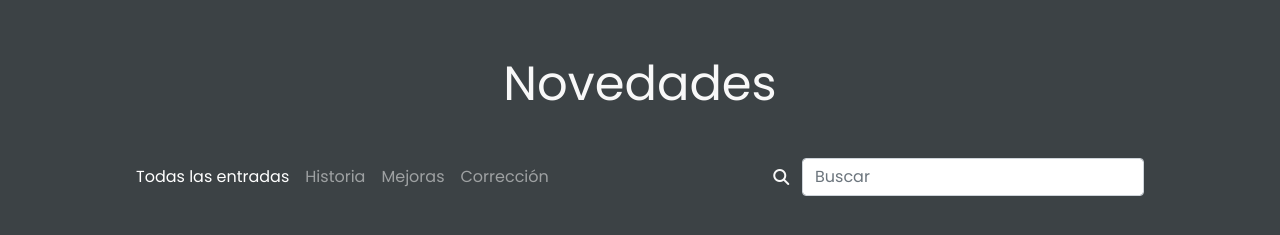
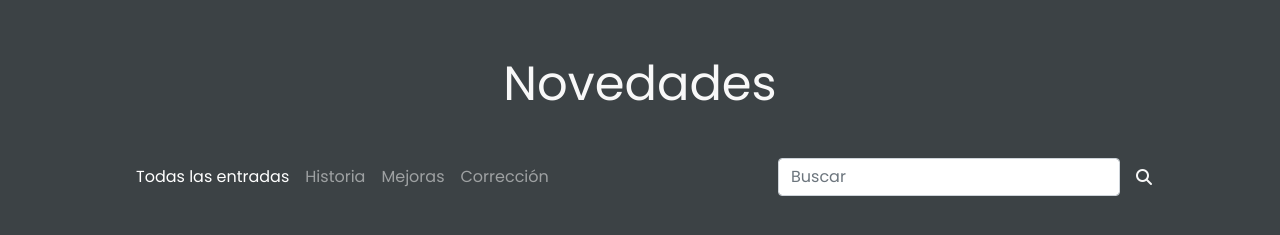
Before and after one commit to DRI2000/Memeverso, a plain HTML site: page index.html in a window 1280 px wide. Shown: the part 1378-1613 px from the top of the page. Drawn offline with nearby package versions, Linux system fonts and the light colour scheme; a web font is replaced by a local one.

Commit message:
Update index.html

```diff
--- a/index.html
+++ b/index.html
@@ -132,15 +132,14 @@
       <select class="custom-select">
         <option value="" selected="selected">Todas las entradas</option>
         <option value="#">Historia</option>
-        <option value="#">Mejora</option>
+        <option value="#">Mejoras</option>
         <option value="#">Corrección</option>
       </select>
 
-      <form class="search-form form-inline my-2 my-lg-0">
-        <label><i class="fas fa-search"></i></label>
-        <input class="form-control mr-sm-2" type="search" placeholder="Buscar" aria-label="Buscar">
-
+      <form class="search-form my-2 my-lg-0">
+        <input class="form-control" type="search" placeholder="Buscar" aria-label="Buscar">
       </form>
+      <i class="fas fa-search"></i>
     </nav>
 
   </section>
```
